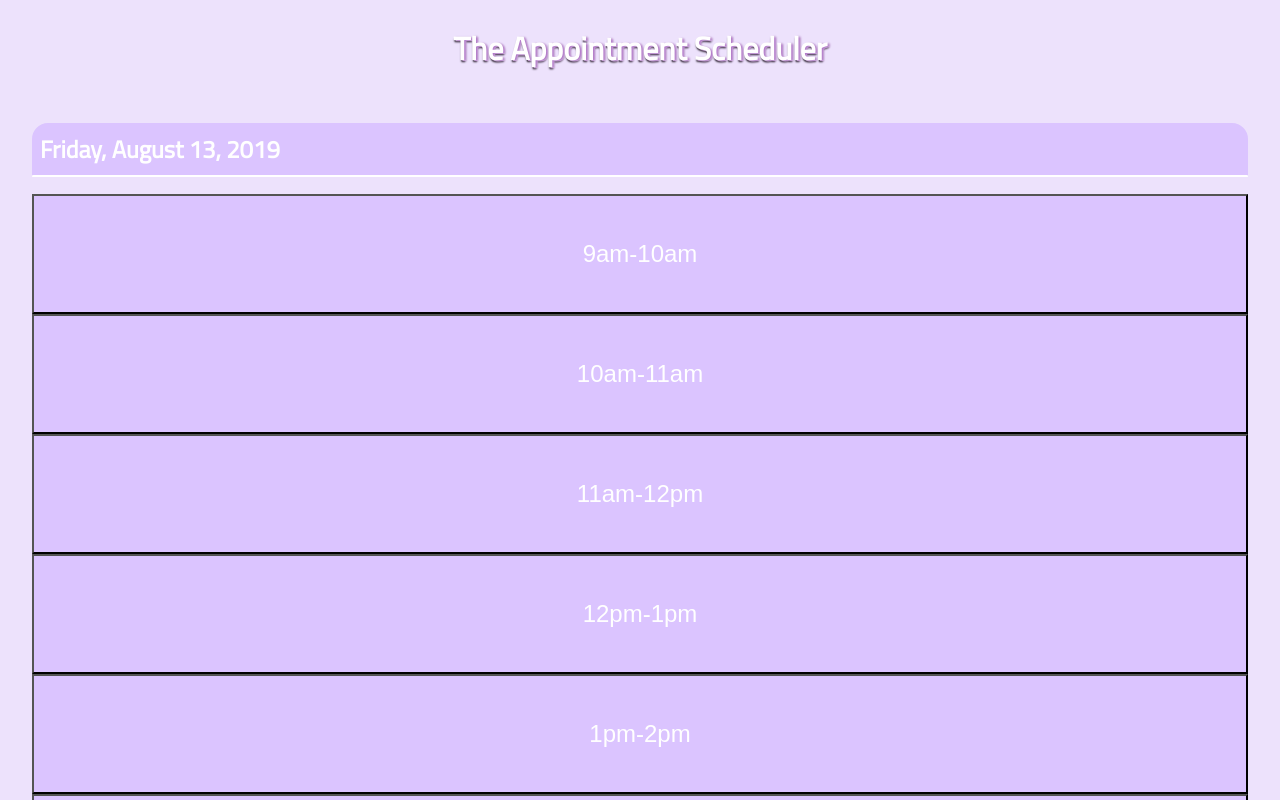
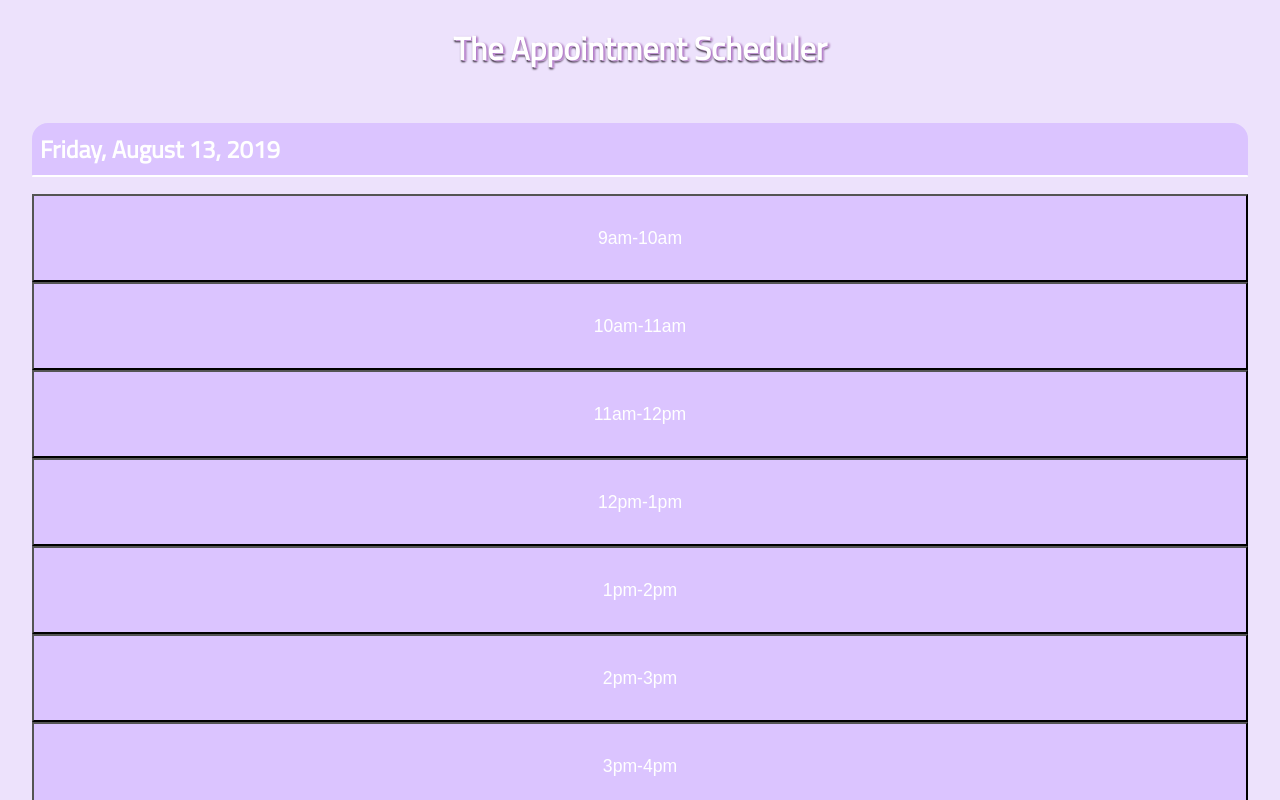
Before and after one commit to NorahJC/appointment-scheduler, a React (Create React App) app: page / in a window 1280 px wide. Shown: the top 800 px of the page. Built offline with nearby package versions, Linux system fonts and the light colour scheme.

Commit message:
made font smaller

```diff
--- a/src/components/SelectTime/SelectTime.css
+++ b/src/components/SelectTime/SelectTime.css
@@ -31,9 +31,8 @@ hr{
     width: 100%; /*75.5 8em */
     height: 5em;
     color: white;
-    font-size: 1.5em;
+    font-size: 1.1em;
     text-align: center;
-
 }
 
 .btn-design{
```
